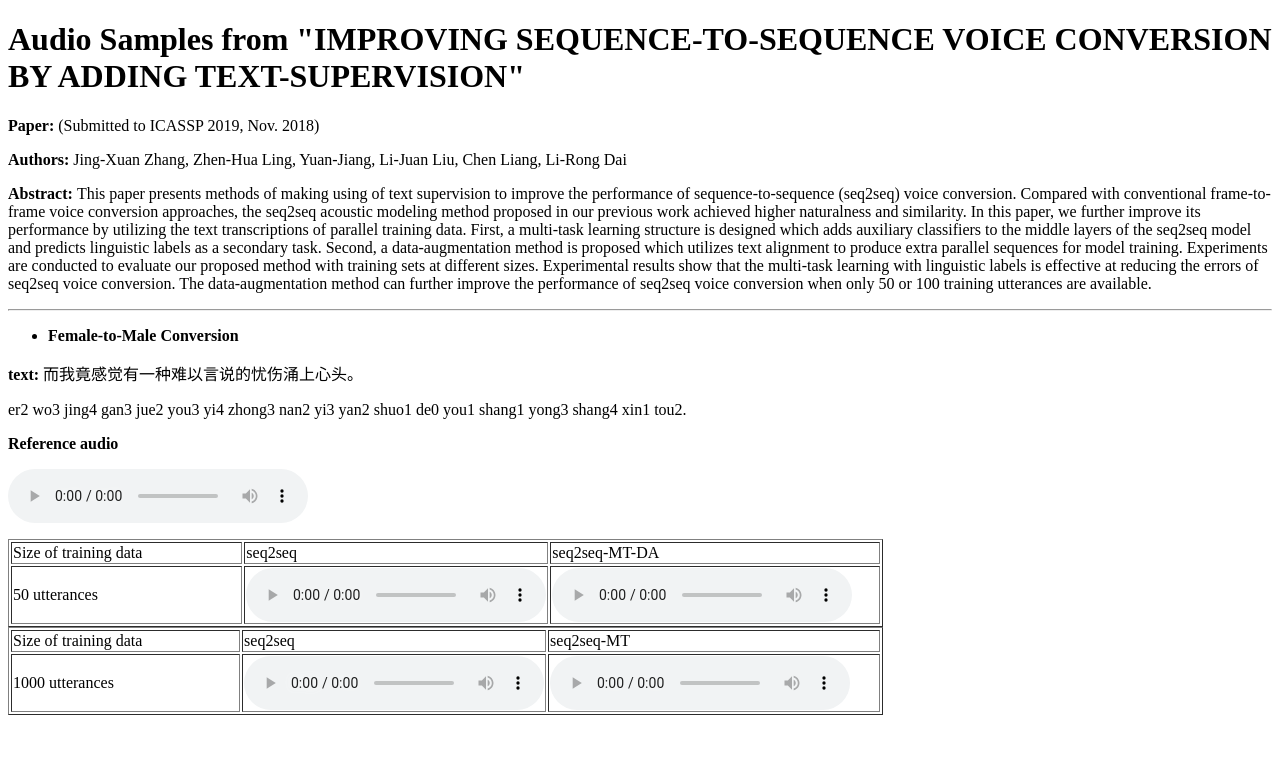
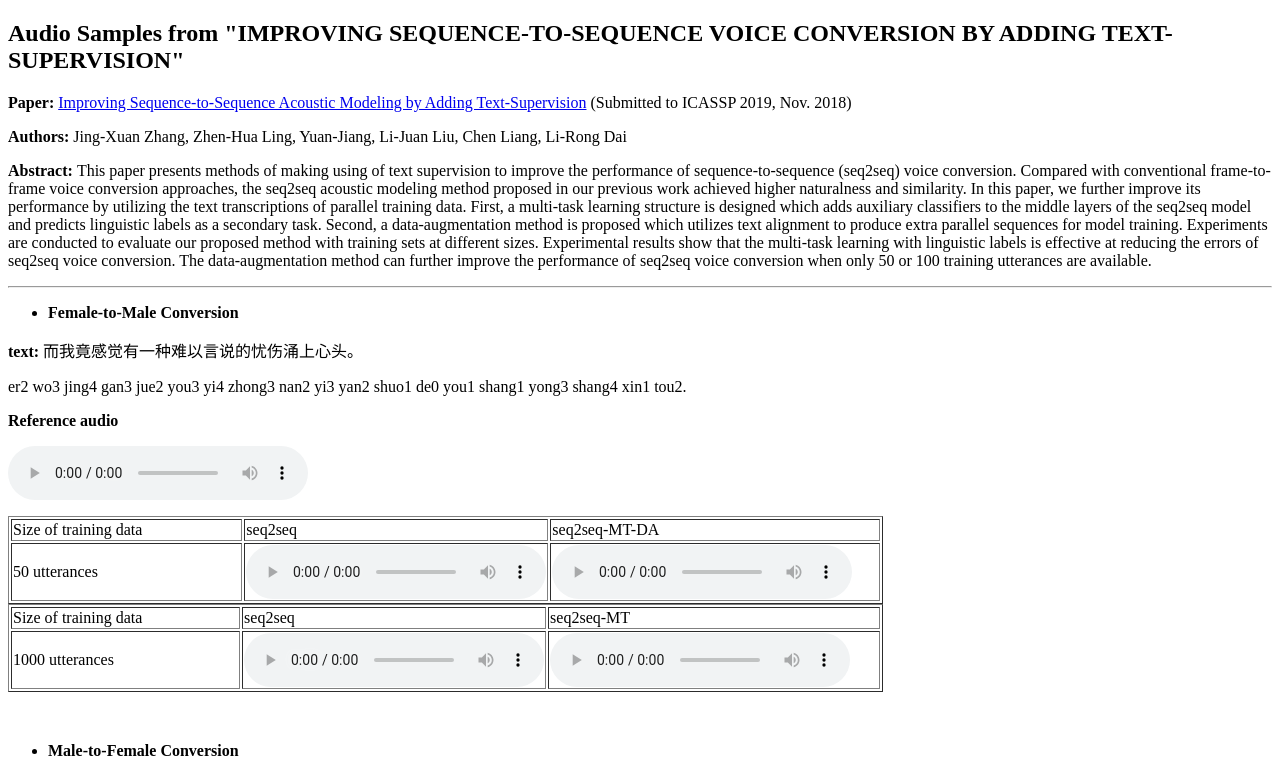
Before and after one commit to jxzhanggg/Text-supervised-Seq2SeqVC, a plain HTML site: page index.html in a window 1280 px wide. Shown: the top 762 px of the page. Drawn offline with Linux system fonts and the light colour scheme.

Commit message:
Update index.html

```diff
--- a/index.html
+++ b/index.html
@@ -6,8 +6,8 @@
 </head>
 
 <body>
-<h1>Audio Samples from &quot;IMPROVING SEQUENCE-TO-SEQUENCE VOICE CONVERSION BY ADDING TEXT-SUPERVISION&quot;</h1>
-<p><strong>Paper:</strong> (Submitted to ICASSP 2019, Nov. 2018)</p>
+<h2><strong>Audio Samples from &quot;IMPROVING SEQUENCE-TO-SEQUENCE VOICE CONVERSION BY ADDING TEXT-SUPERVISION&quot;</strong></h2>
+<p><strong>Paper: </strong><a href="https://arxiv.org/abs/1811.08111"> Improving Sequence-to-Sequence Acoustic Modeling by Adding Text-Supervision</a> (Submitted to ICASSP 2019, Nov. 2018)</p>
 <p><strong>Authors: </strong>Jing-Xuan Zhang, Zhen-Hua Ling, Yuan-Jiang, Li-Juan Liu, Chen Liang, Li-Rong Dai</p>
 <p><strong>Abstract: </strong>This paper presents methods of making using of text supervision to improve the performance of sequence-to-sequence (seq2seq) voice conversion. Compared with conventional frame-to-frame voice conversion approaches, the seq2seq acoustic modeling method proposed in our previous work achieved higher naturalness and similarity. In this paper, we further improve its performance by utilizing the text transcriptions of parallel training data. First, a multi-task learning structure is designed which adds auxiliary classifiers to the middle layers of the seq2seq model and predicts linguistic labels as a secondary task. Second, a data-augmentation method is proposed which utilizes text alignment to produce extra parallel sequences for model training. Experiments are conducted to evaluate our proposed method with training sets at different sizes. Experimental results show that the multi-task learning with linguistic labels is effective at reducing the errors of seq2seq voice conversion. The data-augmentation method can further improve the performance of seq2seq voice conversion when only 50 or 100 training utterances are available.</p>
 <hr />
```
